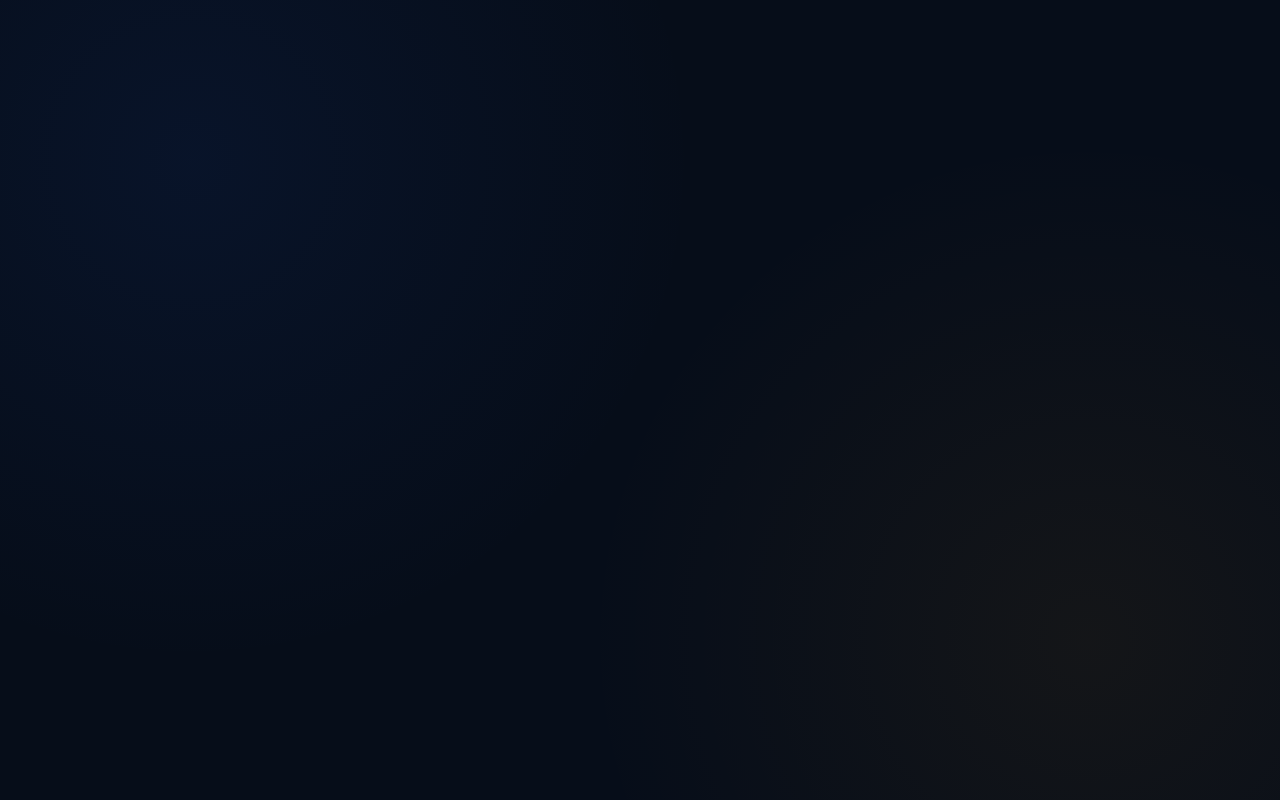
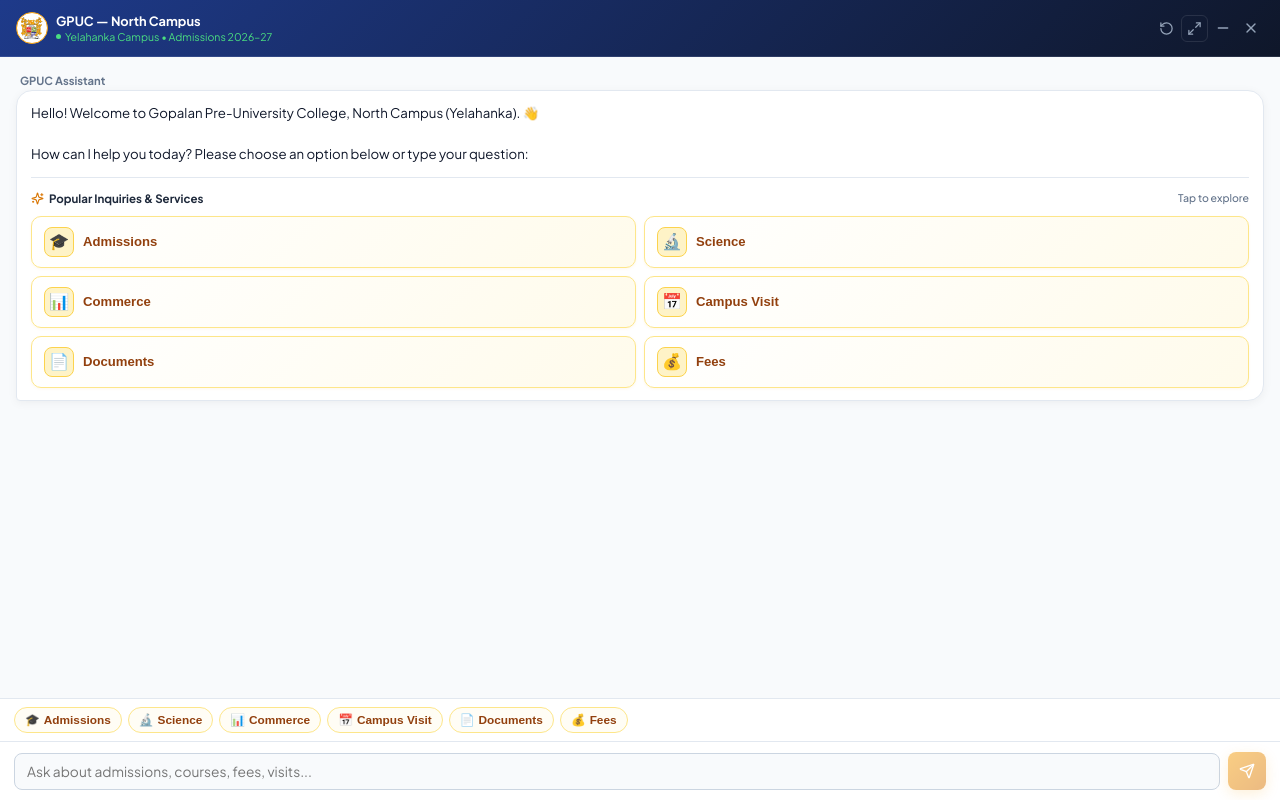
Before and after one commit to Hari9885/GPUC-ChatBot, a Next.js app: page /embed in a window 1280 px wide. Built offline with nearby package versions, Linux system fonts and the light colour scheme.

Commit message:
feat(popup): enable auto pop-up on page load and ensure 100% full render in embed mode

```diff
--- a/GPUC-NORTH/index.html
+++ b/GPUC-NORTH/index.html
@@ -1912,7 +1912,7 @@
 <script>
   window.GPUC_CHATBOT_URL = 'http://localhost:3000';
 </script>
-<script src="http://localhost:3000/gpuc-chatbot-embed.js?v=2" async></script>
+<script src="http://localhost:3000/gpuc-chatbot-embed.js?v=3" async></script>
 
 </body>
 </html>
--- a/public/gpuc-north.html
+++ b/public/gpuc-north.html
@@ -1912,7 +1912,7 @@
 <script>
   window.GPUC_CHATBOT_URL = 'http://localhost:3000';
 </script>
-<script src="http://localhost:3000/gpuc-chatbot-embed.js?v=2" async></script>
+<script src="http://localhost:3000/gpuc-chatbot-embed.js?v=3" async></script>
 
 </body>
 </html>
--- a/src/app/embed/page.tsx
+++ b/src/app/embed/page.tsx
@@ -5,8 +5,12 @@
 
 export default function EmbedChatPage() {
   useEffect(() => {
+    document.documentElement.classList.add('is-embedded-html');
     document.body.classList.add('is-embedded-body');
-    return () => document.body.classList.remove('is-embedded-body');
+    return () => {
+      document.documentElement.classList.remove('is-embedded-html');
+      document.body.classList.remove('is-embedded-body');
+    };
   }, []);
 
   return <ChatWidget initialEmbedded={true} />;
--- a/src/app/globals.css
+++ b/src/app/globals.css
@@ -444,6 +444,29 @@
 }
 
 /* Embedded Mode (iframe) - always fills the iframe 100% edge-to-edge seamlessly */
+html.is-embedded-html,
+body.is-embedded-body {
+  height: 100% !important;
+  width: 100% !important;
+  min-height: 100% !important;
+  background: #FFFFFF !important;
+  background-image: none !important;
+  overflow: hidden !important;
+}
+
+.is-embedded-chat,
+body.is-embedded-body .is-embedded-chat {
+  position: fixed !important;
+  top: 0 !important;
+  left: 0 !important;
+  right: 0 !important;
+  bottom: 0 !important;
+  width: 100% !important;
+  height: 100% !important;
+  background: #FFFFFF !important;
+  overflow: hidden !important;
+}
+
 .chat-widget-window.is-embedded,
 .is-embedded-chat .chat-widget-window,
 body.is-embedded-body .chat-widget-window {
@@ -455,6 +478,7 @@
   border: none !important;
   box-shadow: none !important;
   margin: 0 !important;
+  background: #FFFFFF !important;
 }
 
 /* Transition for smooth scaling and maximizing */
--- a/src/components/ChatWidget.tsx
+++ b/src/components/ChatWidget.tsx
@@ -279,7 +279,16 @@
         }
       };
       window.addEventListener('message', handleMsg);
-      return () => window.removeEventListener('message', handleMsg);
+
+      // Auto pop up AI assistant on page load (1.2s delay)
+      const autoPopupTimer = setTimeout(() => {
+        setIsChatOpen(true);
+      }, 1200);
+
+      return () => {
+        window.removeEventListener('message', handleMsg);
+        clearTimeout(autoPopupTimer);
+      };
     }
   }, [initialEmbedded]);
 
@@ -1097,7 +1106,7 @@
         )}
 
         {/* EXPANDED CHAT WIDGET WINDOW */}
-        {isChatOpen && (
+        {(isChatOpen || isEmbedded) && (
           <div
             id="gpuc-chat-window"
             className={`chat-widget-window ${isEmbedded ? 'is-embedded' : ''} ${isMaximized ? 'is-maximized' : ''}`}
```
Also changed, not shown: public/gpuc-chatbot-embed.js (+24 -0 lines).
